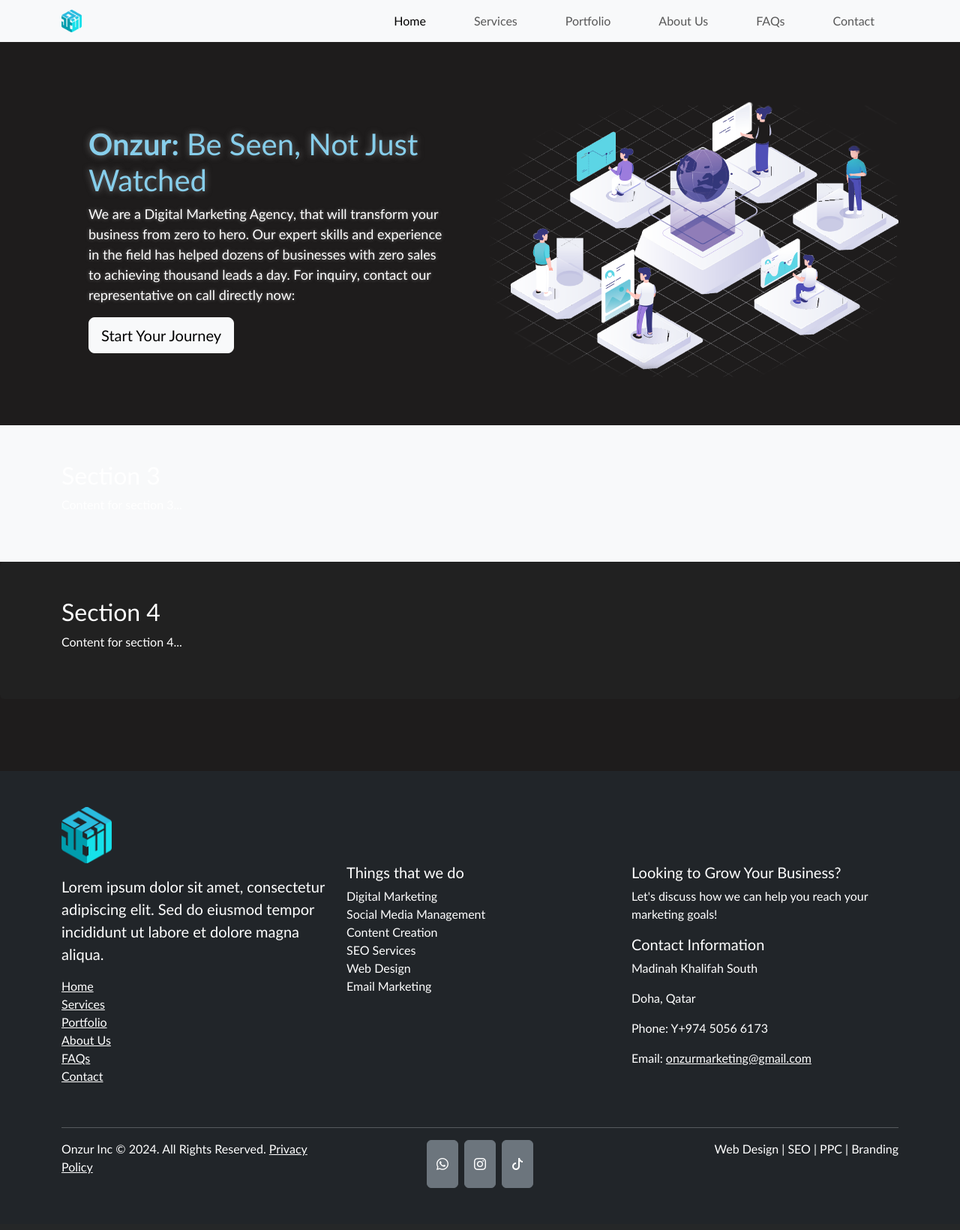
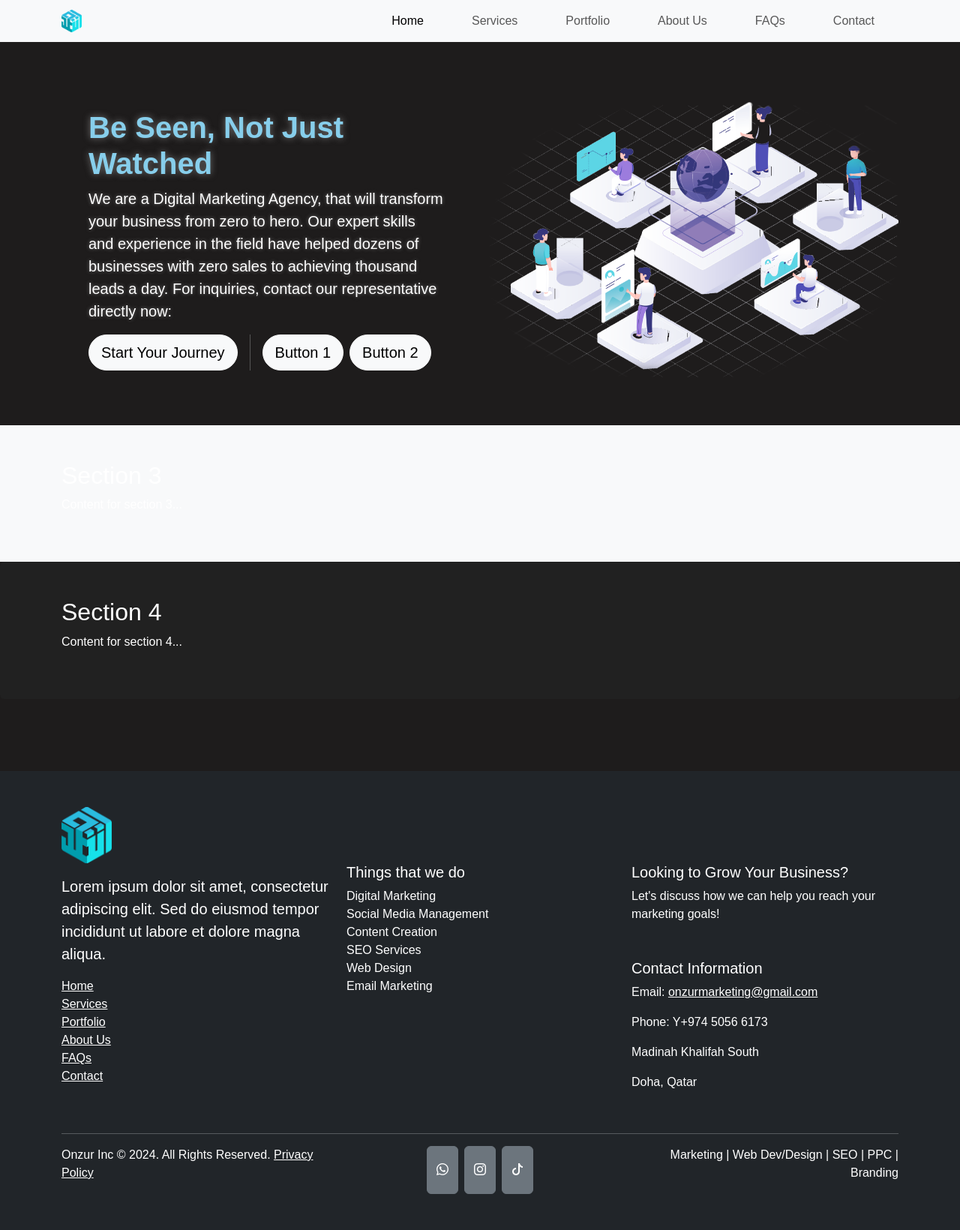
Before and after one commit to SalmanDEmad/onzur, a Flask app: page / in a window 1280 px wide. Shown: the whole page at 75% size. Before the commit the page ends 1584 px from the top, so only its background shows below. Run offline with Flask 3, Linux system fonts and the light colour scheme; some web fonts are replaced.

Commit message:
Changed styling and fixed certain things. Other parts broken.

```diff
--- a/templates/base.html
+++ b/templates/base.html
@@ -12,10 +12,16 @@
     <link rel="stylesheet" href="https://cdn.jsdelivr.net/npm/bootstrap-icons@1.11.3/font/bootstrap-icons.min.css">
     <link href="https://fonts.googleapis.com/css2?family=Roboto:ital,wght@0,100;0,300;0,400;0,500;0,700;0,900;1,100;1,300;1,400;1,500;1,700;1,900&display=swap" rel="stylesheet">
 </head>
+<!-- font-family: "Futura", "Trebuchet MS", Arial, sans-serif; -->
+<style>
+    @font-face {
+        font-family: 'Avenir Next LT Pro Regular';
+        src: url('AvenirNextLTPro-Regular.otf') format('opentype');
+        /* Add additional src declarations for other font file formats if available */
+    }
 
-<style>
     body {
-        font-family: "Futura", "Trebuchet MS", Arial, sans-serif;
+        font-family: 'Avenir Next LT Pro Regular', sans-serif;
         background-color: #1E1C1C;
         color: #FFFFFF;
     }
@@ -70,7 +76,7 @@
 
 <footer class="bg-dark text-white py-5">
     <div class="container">
-        <img src="{{ url_for('static', filename='images/navicon.png') }}" alt="Footer Logo" height="75">
+        <img src="{{ url_for('static', filename='images/navicon.png') }}" href="/" alt="Footer Logo" height="75">
         <div class="row">
             <div class="col-lg-4 mb-4">
                 <p class="mt-3 fs-5">Lorem ipsum dolor sit amet, consectetur adipiscing elit. Sed do eiusmod tempor incididunt ut labore et dolore magna aliqua.</p>
@@ -98,11 +104,11 @@
                 <h5>Looking to Grow Your Business?</h5>
                 <p>Let's discuss how we can help you reach your marketing goals!</p>
 
-                <h5 class="mt-3">Contact Information</h5>
+                <h5 class="mt-5">Contact Information</h5>
+                <p>Email: <a href="mailto:onzurmarketing@gmail.com" class="text-white">onzurmarketing@gmail.com</a></p>
+                <p>Phone: Y+974 5056 6173</p>
                 <p>Madinah Khalifah South</p>
                 <p>Doha, Qatar</p>
-                <p>Phone: Y+974 5056 6173</p>
-                <p>Email: <a href="mailto:onzurmarketing@gmail.com" class="text-white">onzurmarketing@gmail.com</a></p>
             </div>
 
         </div>
@@ -118,7 +124,7 @@
             </div>
 
             <div class="col-lg-4 text-lg-end">
-                <p>Web Design | SEO | PPC | Branding</p>
+                <p>Marketing | Web Dev/Design | SEO | PPC | Branding</p>
             </div>
         </div>
     </div>
--- a/templates/home.html
+++ b/templates/home.html
@@ -13,8 +13,7 @@
     p.section-p {
         color: #FFFFFF; /* White color for high contrast */
         text-shadow: 0 0 5px rgba(200, 200, 200, 0.5); /* Light gray glow */
-        font-size: 18px !important;
-
+        font-size: 20px !important;
     }
 
     .bg-gray {
@@ -99,10 +98,16 @@
     <div class="container position-relative pt-3 pt-sm-8 pt-lg-12 container-xl">
         <div class="row">
             <div class="col-md-6 px-5 my-auto">
-                <h1><b>Onzur:</b> Be Seen, Not Just Watched</h1>
-                <p class="section-p">We are a Digital Marketing Agency, that will transform your business from zero to hero. Our expert skills and experience in the field has helped dozens of businesses with zero sales to achieving thousand leads a day. For inquiry, contact our representative on call directly now:</p>
-                <a href="#" class="btn btn-light btn-lg">Start Your Journey</a>
+                <h1><b>Be Seen, Not Just Watched</b></h1>
+                <p class="section-p">We are a Digital Marketing Agency, that will transform your business from zero to hero. Our expert skills and experience in the field have helped dozens of businesses with zero sales to achieving thousand leads a day. For inquiries, contact our representative directly now:</p>
+                <div class="d-flex align-items-left">
+                    <a href="#" class="btn btn-light btn-lg rounded-pill me-2">Start Your Journey</a>
+                    <div class="vr mx-2"></div>
+                    <a href="#" class="btn btn-light btn-lg rounded-pill mx-2">Button 1</a>
+                    <a href="#" class="btn btn-light btn-lg rounded-pill">Button 2</a>
+                </div>
             </div>
+
             <div class="col-md-6">
                 <img class="img-fluid" src="{{ url_for('static', filename='images/bozgort.png') }}" alt="My Image">
             </div>
```
